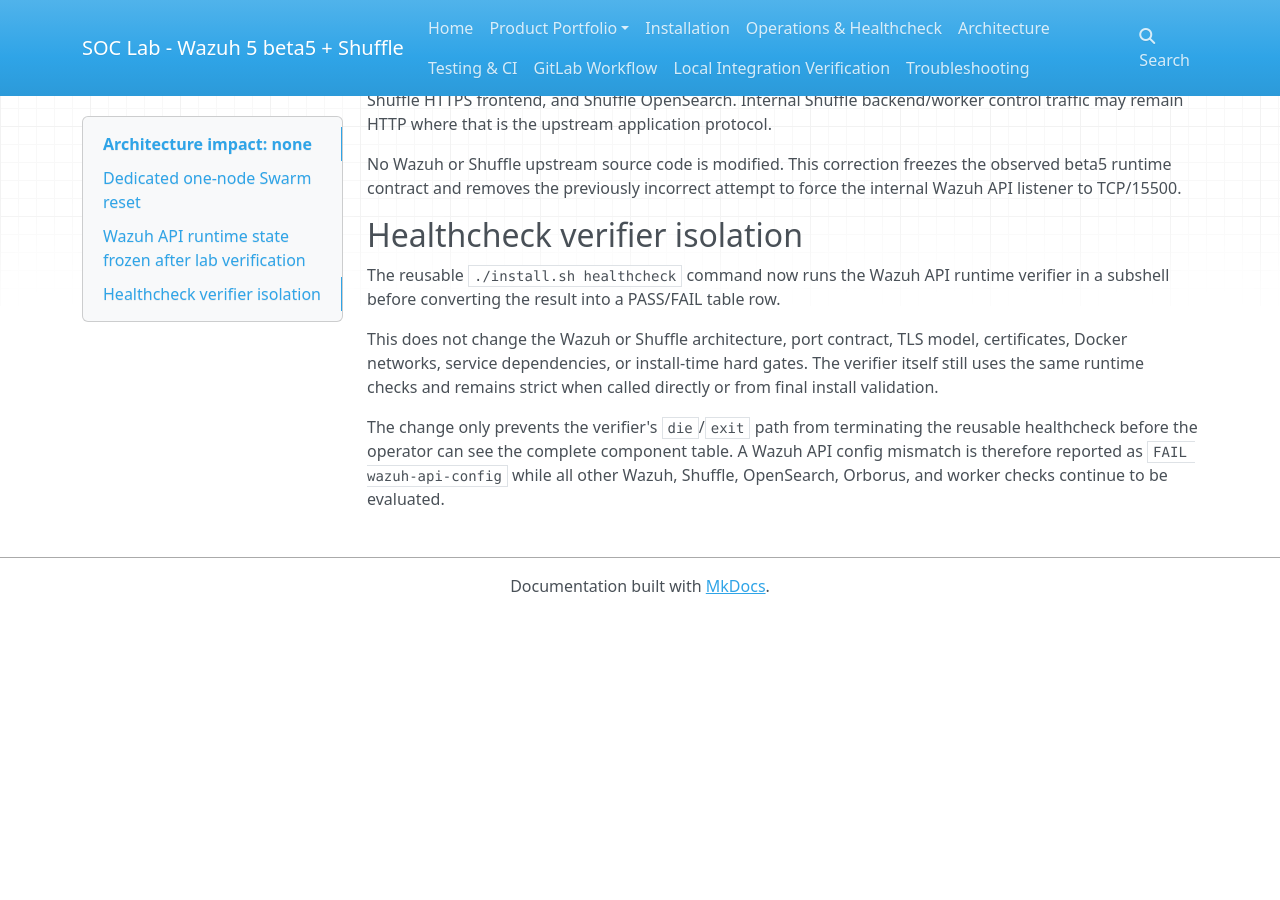
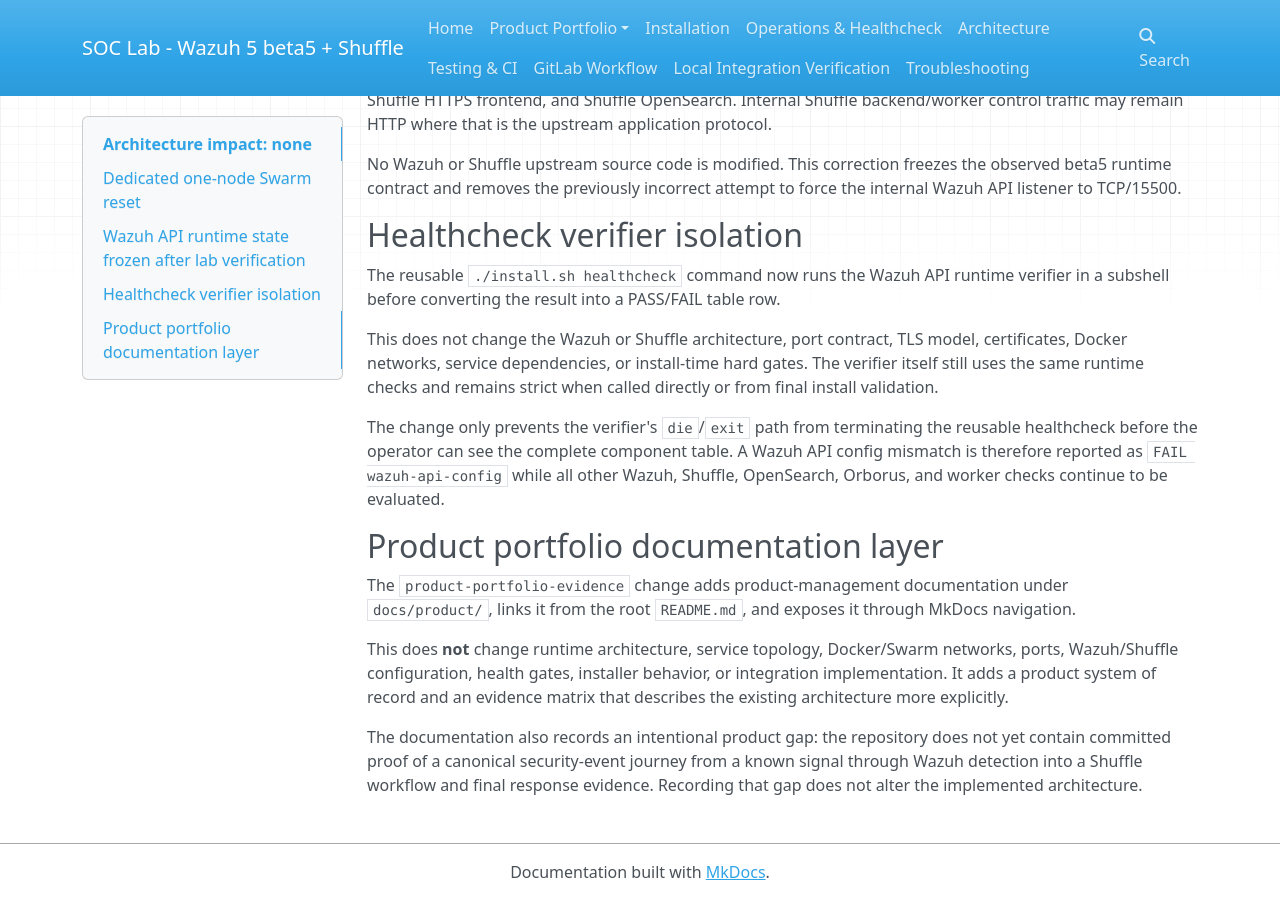
Before and after one commit to avioren/SOCLab, an MkDocs documentation site: the page built from docs/diagrams/architecture-no-change.md, in a window 1280 px wide and 900 px high, scrolled down 1441 px. Built offline with MkDocs 1.6.1, drawn with Linux system fonts in a browser that asks for light colours; nearby versions of some CDN libraries; before the commit the page ends 2055 px from its top, so only the background shows below that.

Commit message:
docs(architecture): record product portfolio docs as no architecture change

```diff
--- a/docs/diagrams/architecture-no-change.md
+++ b/docs/diagrams/architecture-no-change.md
@@ -60,3 +60,11 @@ The reusable `./install.sh healthcheck` command now runs the Wazuh API runtime v
 This does not change the Wazuh or Shuffle architecture, port contract, TLS model, certificates, Docker networks, service dependencies, or install-time hard gates. The verifier itself still uses the same runtime checks and remains strict when called directly or from final install validation.
 
 The change only prevents the verifier's `die`/`exit` path from terminating the reusable healthcheck before the operator can see the complete component table. A Wazuh API config mismatch is therefore reported as `FAIL wazuh-api-config` while all other Wazuh, Shuffle, OpenSearch, Orborus, and worker checks continue to be evaluated.
+
+## Product portfolio documentation layer
+
+The `product-portfolio-evidence` change adds product-management documentation under `docs/product/`, links it from the root `README.md`, and exposes it through MkDocs navigation.
+
+This does **not** change runtime architecture, service topology, Docker/Swarm networks, ports, Wazuh/Shuffle configuration, health gates, installer behavior, or integration implementation. It adds a product system of record and an evidence matrix that describes the existing architecture more explicitly.
+
+The documentation also records an intentional product gap: the repository does not yet contain committed proof of a canonical security-event journey from a known signal through Wazuh detection into a Shuffle workflow and final response evidence. Recording that gap does not alter the implemented architecture.
```
